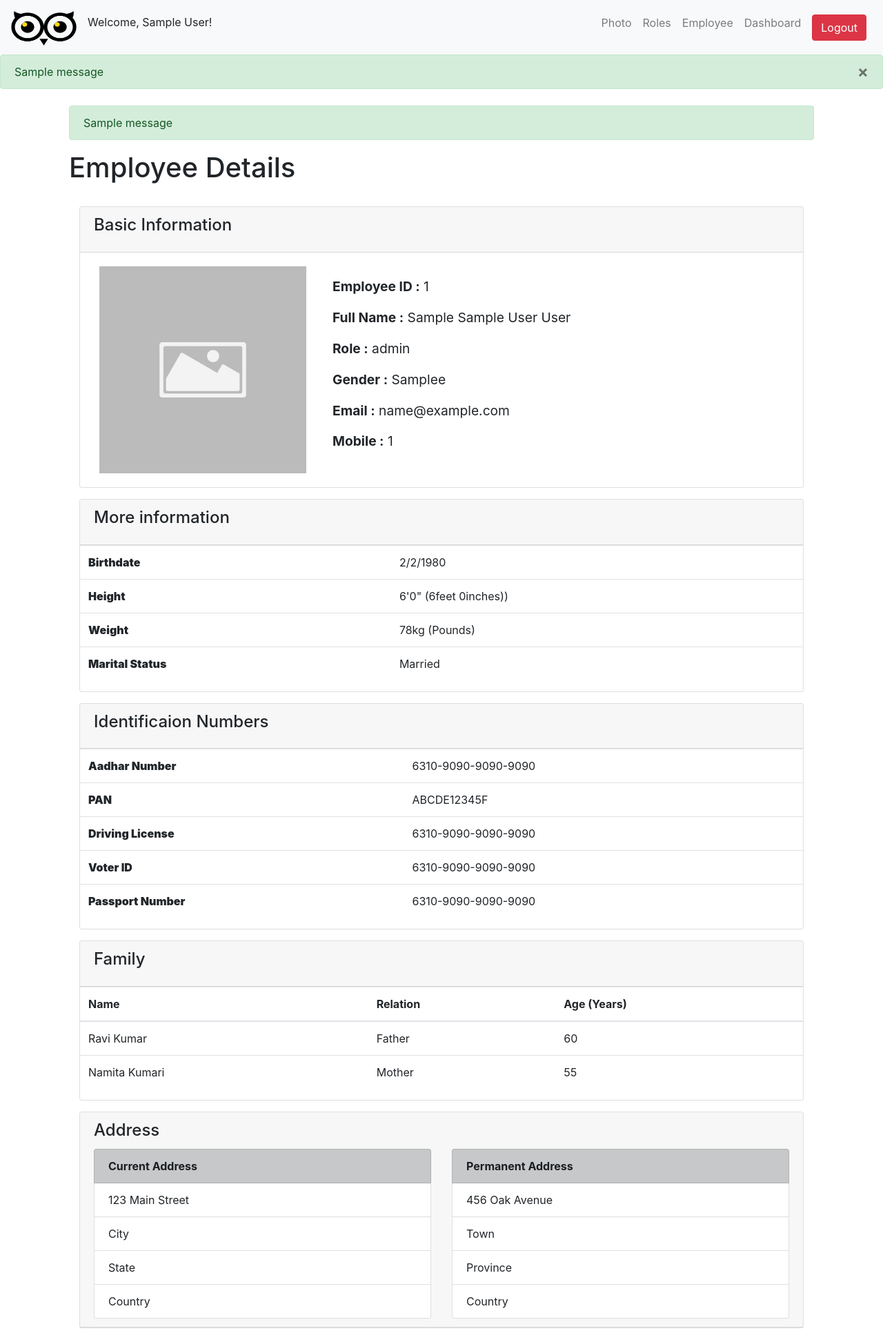
After one commit to cadabraaa/EmployeeManagement, a Flask app: page /employee_details/1 in a window 1280 px wide. The commit adds this page. Shown: the top 1929 px of the page at 69% size. Run offline with Flask 3, Linux system fonts and the light colour scheme; a user stored in the database is signed in; tables that the repository leaves empty hold one stand-in row (values such as "Sample post"); one stand-in notice (Sample message) is shown; some libraries are stand-ins or nearby versions.

Commit message:
view details dynamic page

```diff
--- a/main.py
+++ b/main.py
@@ -1,5 +1,6 @@
 from website import create_app
 from flask_cors import CORS
+
 
 app = create_app()
 CORS(app)
--- a/website/__init__.py
+++ b/website/__init__.py
@@ -3,12 +3,14 @@ from flask_sqlalchemy import SQLAlchemy
 from os import path
 from flask_login import LoginManager
 import os
+from flask_migrate import Migrate
 
 db = SQLAlchemy()
 
 
 def create_app():
     app = Flask(__name__)
+
 
     app.config['SECRET_KEY'] = 'secret_key'
     db_connection = os.environ['DB_CONNECTION_STRING']
--- a/website/models.py
+++ b/website/models.py
@@ -25,6 +25,7 @@ class Employee(db.Model):
     role_id = db.Column(db.Integer, db.ForeignKey('role.id'))
     gender_id = db.Column(db.Integer, db.ForeignKey('gender.id'))
 
+
 class Gender(db.Model, UserMixin):
   id = db.Column(db.Integer, primary_key=True)
   gender = db.Column(db.String(50), unique=True)
@@ -36,6 +37,7 @@ class Role(db.Model, UserMixin):
   description = db.Column(db.String(255))
   user_id = db.Column(db.Integer, db.ForeignKey('user.id'))
   employees = db.relationship('Employee', backref='role', lazy=True)
+
 
 
 '''
--- a/website/templates/base.html
+++ b/website/templates/base.html
@@ -14,6 +14,11 @@
       href="https://stackpath.bootstrapcdn.com/font-awesome/4.7.0/css/font-awesome.min.css"
       crossorigin="anonymous"
     />
+    <link rel="stylesheet"
+      href="{{ url_for('static', filename='css/employ.css') }}"
+      crossorigin="anonymous"
+      >
+
     <title>{% block title %}Home{% endblock %}</title>
   </head>
   <body>
@@ -34,6 +39,7 @@
       <div class="collapse navbar-collapse" id="navbar">
         <div class="navbar-nav ml-auto">
           {% if user.is_authenticated %}
+          <a class="nav-item nav-link" id="home" href="/photo">Photo</a>
           <a class="nav-item nav-link" id="home" href="/role">Roles</a>
           <a class="nav-item nav-link" id="home" href="/employee">Employee</a>
           <a class="nav-item nav-link" id="home" href="/">Dashboard</a>
--- /dev/null
+++ b/website/templates/employee_details.html
@@ -0,0 +1,238 @@
+{% extends "base.html" %} {% block title %}Home{% endblock %}
+{% block content%}
+    <div class="container mt-4">
+      {% with messages = get_flashed_messages() %}
+          {% if messages %}
+              {% for message in messages %}
+                  <div class="alert alert-success" role="alert">
+                      {{message}}
+                  </div>
+              {% endfor %}
+          {% endif %}
+      {% endwith %}
+      <h1>Employee Details</h1>
+    </br>
+      <div class="container">
+        <div class="row">
+          <div class="col-12">
+
+            <!-- User profile -->
+              <div class="card mb-3">
+                <div class="card-header">
+                  <h4 class="card-title">Basic Information</h4>
+                </div>
+                <div class="card-body">
+                  <div class="row align-items-center">
+
+                    <!-- Profile Picture -->
+                    <div class="col-md-4 d-flex justify-content-center">
+                          <img id="selectedImage" src="{{ url_for('static', filename='placeholder.jpg') }}" alt="example placeholder" style="width: 300px;" />
+                    </div>
+
+          <div class="d-flex justify-content-center"></div>
+
+                    <!-- Non-editable user information -->
+          <div class="col-md-8">
+            <div class="user-info" style="font-size: larger;">
+            <p><strong>Employee ID :</strong> {{ employee.employee_id }}</p>
+            <p><strong>Full Name :</strong> {{ employee.first_name }} {{ employee.middle_name }} {{ employee.last_name }}</p>
+            <p><strong>Role :</strong> {{ employee.role.role }}</p>
+            <p><strong>Gender :</strong> {{ employee.gender.gender}}e</p>
+            <p><strong>Email :</strong> {{ employee.email }}</p>
+            <p><strong>Mobile :</strong> {{ employee.mobile }}</p>
+            </div>
+          </div>
+
+                  </div>
+                </div>
+              </div>
+
+            <!-- User info -->
+            <div class="card mb-3">
+              <div class="card-header">
+                <h4 class="card-title">More information</h4>
+              </div>
+                <table class="table profile__table">
+                  <tbody>
+                    <tr>
+                      <th><strong>Birthdate</strong></th>
+                      <td>2/2/1980</td>
+                    </tr>
+                    <tr>
+                      <th><strong>Height</strong></th>
+                      <td>6'0" (6feet 0inches))</td>
+                    </tr>
+                    <tr>
+                      <th><strong>Weight</strong></th>
+                      <td>78kg (Pounds)</td>
+                    </tr>
+                    <tr>
+                      <th><strong>Marital Status</strong></th>
+                      <td>Married</td>
+                    </tr>
+                  </tbody>
+                </table>
+             </div>
+            <!-- Education -->
+            <div class="card mb-3">
+              <div class="card-header">
+                <h4 class="card-title">Identificaion Numbers</h4>
+              </div>
+                <table class="table profile__table">
+                  <tbody>
+                    <tr>
+                      <th><strong>Aadhar Number</strong></th>
+                      <td>6310-9090-9090-9090</td>
+                    </tr>
+                    <tr>
+                      <th><strong>PAN</strong></th>
+                      <td>ABCDE12345F</td>
+                    </tr>
+                    <tr>
+                      <th><strong>Driving License</strong></th>
+                      <td>6310-9090-9090-9090</td>
+                    </tr>
+                    <tr>
+                      <th><strong>Voter ID</strong></th>
+                      <td>6310-9090-9090-9090</td>
+                    </tr>
+                    <tr>
+                      <th><strong>Passport Number</strong></th>
+                      <td>6310-9090-9090-9090</td>
+                    </tr>
+                  </tbody>
+                </table>
+            </div>
+            <!-- Family -->
+            <div class="card mb-3">
+            <div class="card-header">
+              <h4 class="card-title">Family</h4>
+              </div>
+              <table class="table">
+                <thead>
+                  <tr>
+                    <th scope="col">Name</th>
+                    <th scope="col">Relation</th>
+                    <th scope="col">Age (Years)</th>
+                  </tr>
+                </thead>
+                <tbody>
+                  <tr>
+                    <td>Ravi Kumar</td>
+                    <td>Father</td>
+                    <td>60</td>
+                  </tr>
+                  <tr>
+                    <td>Namita Kumari</td>
+                    <td>Mother</td>
+                    <td>55</td>
+                  </tr>
+                </tbody>
+              </table>
+            </div>
+            <!-- Address -->
+            <div class="card mb-3">
+              <div class="card-header">
+                <h4 class="card-title">Address</h4>
+                <div class="row">
+                  <div class="col-md-6">
+                    <ul class="list-group">
+                      <li class="list-group-item list-group-item-dark">
+                        <strong>Current Address</strong>
+                      </li>
+                      <li class="list-group-item">123 Main Street</li>
+                      <li class="list-group-item">City</li>
+                      <li class="list-group-item">State</li>
+                      <li class="list-group-item">Country</li>
+                    </ul>
+                  </div>
+                  <div class="col-md-6">
+                    <ul class="list-group">
+                      <li class="list-group-item list-group-item-dark">
+                        <strong>Permanent Address</strong>
+                      </li>
+                      <li class="list-group-item">456 Oak Avenue</li>
+                      <li class="list-group-item">Town</li>
+                      <li class="list-group-item">Province</li>
+                      <li class="list-group-item">Country</li>
+                    </ul>
+                  </div>
+                </div>
+              </div>
+            </div>
+            <!-- Education -->
+            <div class="card mb-3">
+              <div class="card-header">
+                <h4 class="card-title">Education</h4>
+              </div>
+                <table class="table profile__table">
+                  <tbody>
+                    <tr>
+                      <th><strong>Birthdate</strong></th>
+                      <td>2/2/1980</td>
+                    </tr>
+                    <tr>
+                      <th><strong>Height</strong></th>
+                      <td>6'0" (6feet 0inches))</td>
+                    </tr>
+                    <tr>
+                      <th><strong>Weight</strong></th>
+                      <td>78kg (Pounds)</td>
+                    </tr>
+                    <tr>
+                      <th><strong>Marital Status</strong></th>
+                      <td>Married</td>
+                    </tr>
+                  </tbody>
+                </table>
+            </div>
+            <!-- Experience -->
+            <div class="card mb-3">
+              <div class="card-header">
+                <h4 class="card-title">Experience</h4>
+              </div>
+                <section class="py-5">
+                  <ul class="timeline">
+                    <li class="timeline-item mb-5">
+                      <h5 class="fw-bold">Our company starts its operations</h5>
+                      <p class="text-muted mb-2 fw-bold">11 March 2020</p>
+                      <p class="text-muted">
+                        Lorem ipsum dolor sit amet consectetur adipisicing elit. Sit
+                        necessitatibus adipisci, ad alias, voluptate pariatur officia
+                        repellendus repellat inventore fugit perferendis totam dolor
+                        voluptas et corrupti distinctio maxime corporis optio?
+                      </p>
+                    </li>
+                    <li class="timeline-item mb-5">
+                      <h5 class="fw-bold">Our team exceeds 10 people</h5>
+                      <p class="text-muted mb-2 fw-bold">24 June 2020</p>
+                      <p class="text-muted">
+                        Orci varius natoque penatibus et magnis dis parturient montes,
+                        nascetur ridiculus mus. Nulla ullamcorper arcu lacus, maximus
+                        facilisis erat pellentesque nec. Duis et dui maximus dui aliquam
+                        convallis. Quisque consectetur purus erat, et ullamcorper sapien
+                        tincidunt vitae.
+                      </p>
+                    </li>
+
+                    <li class="timeline-item mb-5">
+                      <h5 class="fw-bold">Earned the first million $!</h5>
+                      <p class="text-muted mb-2 fw-bold">15 October 2020</p>
+                      <p class="text-muted">
+                        Nulla ac tellus convallis, pulvinar nulla ac, fermentum diam. Sed
+                        et urna sit amet massa dapibus tristique non finibus ligula. Nam
+                        pharetra libero nibh, id feugiat tortor rhoncus vitae. Ut suscipit
+                        vulputate mattis.
+                      </p>
+                    </li>
+                  </ul>
+                </section>
+            </div>
+
+
+          </div>
+        </div>
+      </div>
+
+
+{% endblock%}
--- a/website/views.py
+++ b/website/views.py
@@ -3,6 +3,12 @@ from flask_login import login_required, current_user
 from .models import Employee, Role, Gender
 from flask_cors import CORS, cross_origin
 from . import db
+import os
+from PIL import Image
+from werkzeug.utils import secure_filename
+from . import create_app
+import time
+
 
 views = Blueprint('views', __name__)
 CORS(views)
@@ -24,6 +30,18 @@ def dashboard():
 @cross_origin()
 def employee():
   return render_template("employee.html", user=current_user)
+
+######## VIEW Details ########
+
+@views.route('/employee_details/<employee_id>', methods=['GET'])
+@login_required
+def employee_details(employee_id):
+    employee = Employee.query.filter_by(employee_id=employee_id).first()
+    if employee:
+        return render_template("employee_details.html", employee=employee,user=current_user)
+    else:
+        flash('Employee not found.', category='error')
+        return redirect(url_for('views.employee_list'))
 
 
 ######## ADD EMPLOYEE ########
@@ -92,57 +110,12 @@ def add_employee():
 
     return render_template("add_employee.html", user=current_user, roles=roles, genders=genders)
 
-'''
-@views.route('/add_employee', methods=['GET', 'POST'])
-@login_required
-@cross_origin()
-def add_employee():
-    if request.method == 'POST':
-        company_code = current_user.company_code
-        first_name = request.form.get('first_name')
-        middle_name = request.form.get('middle_name')
-        last_name = request.form.get('last_name')
-        gender = request.form.get('gender')
-        email = request.form.get('email')
-        mobile = request.form.get('mobile')
-        role_id = request.form.get('role_id')
-
-        if not first_name or not last_name or not email or not mobile:
-            flash('All fields are required.', category='error')
-        else:
-            existing_employee = Employee.query.filter_by(email=email).first()
-            if existing_employee:
-                flash('Email already exists. Please use a different email address.', category='error')
-            else:
-                employee_id = generate_employee_id(company_code)
-                print(f"Generated employee_id: {employee_id}")
-                role = Role.query.get(role_id)
-                new_employee = Employee(
-                    employee_id=employee_id,
-                    first_name=first_name,
-                    middle_name=middle_name,
-                    last_name=last_name,
-                    gender=gender,
-                    email=email,
-                    mobile=mobile,
-                    user_id=current_user.id,
-                    role=role
-                )
-
-                db.session.add(new_employee)
-                db.session.commit()
-                flash('Employee added successfully!', category='success')
-
-    roles = Role.query.filter_by(user_id=current_user.id).all()
-    print(roles)
-    return render_template("add_employee.html", user=current_user, roles=roles, gender=genders)
-'''
-
 
 ######## ADD ROLES ########
 
 @views.route('/role', methods=['GET', 'POST'])
 @login_required
+@cross_origin()
 def role():
     if request.method == 'POST':
         role_name = request.form.get('role_name')
@@ -169,6 +142,7 @@ def role():
 
 @views.route('/edit_role/<int:role_id>', methods=['GET', 'POST'])
 @login_required
+@cross_origin()
 def edit_role(role_id):
     role = Role.query.get_or_404(role_id)
 
```
Also changed, not shown: website/static/css/employee.css (added, +202 -0 lines), website/templates/display.html (added, +12 -0 lines), website/templates/employee.html (+7 -4 lines), website/static/media/uploaded_1709889764.jpg (added), website/static/placeholder.jpg (added), website/templates/add_employee.html (line endings or trailing spaces), 1 other file.
